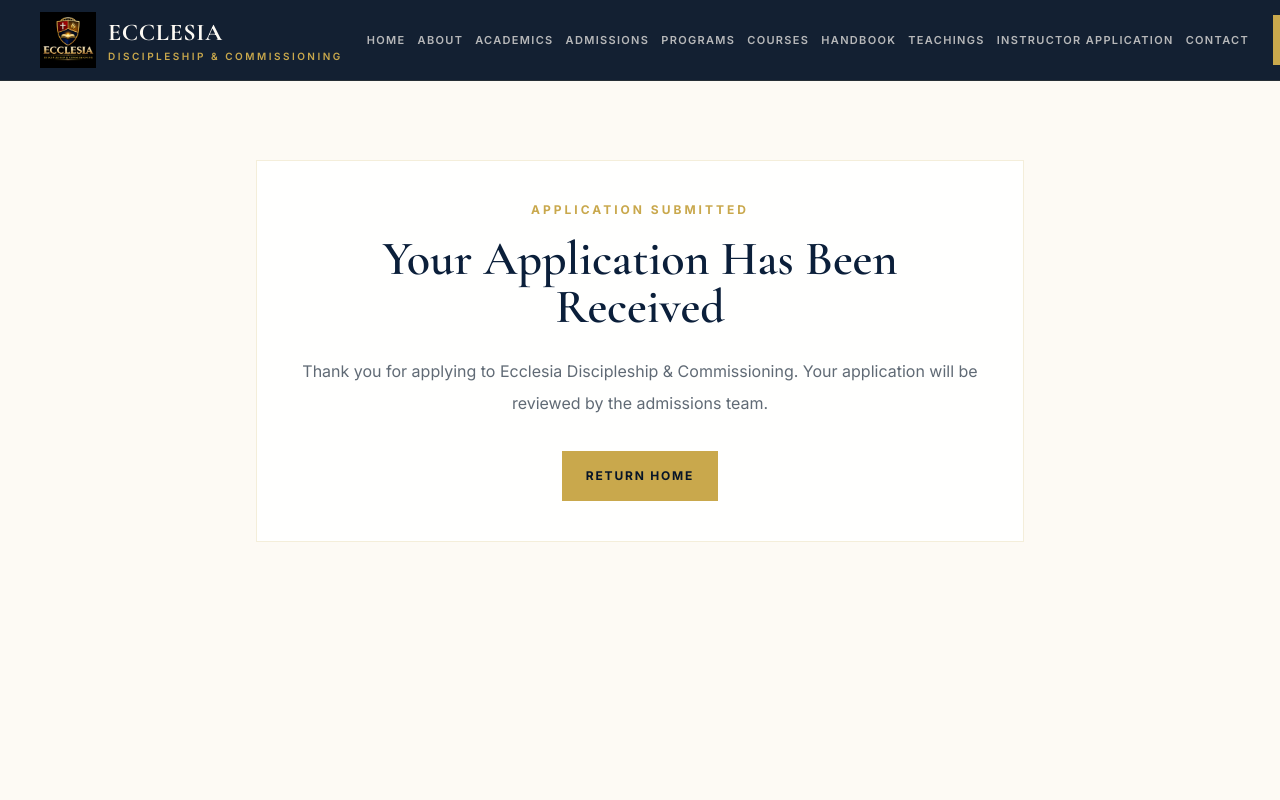
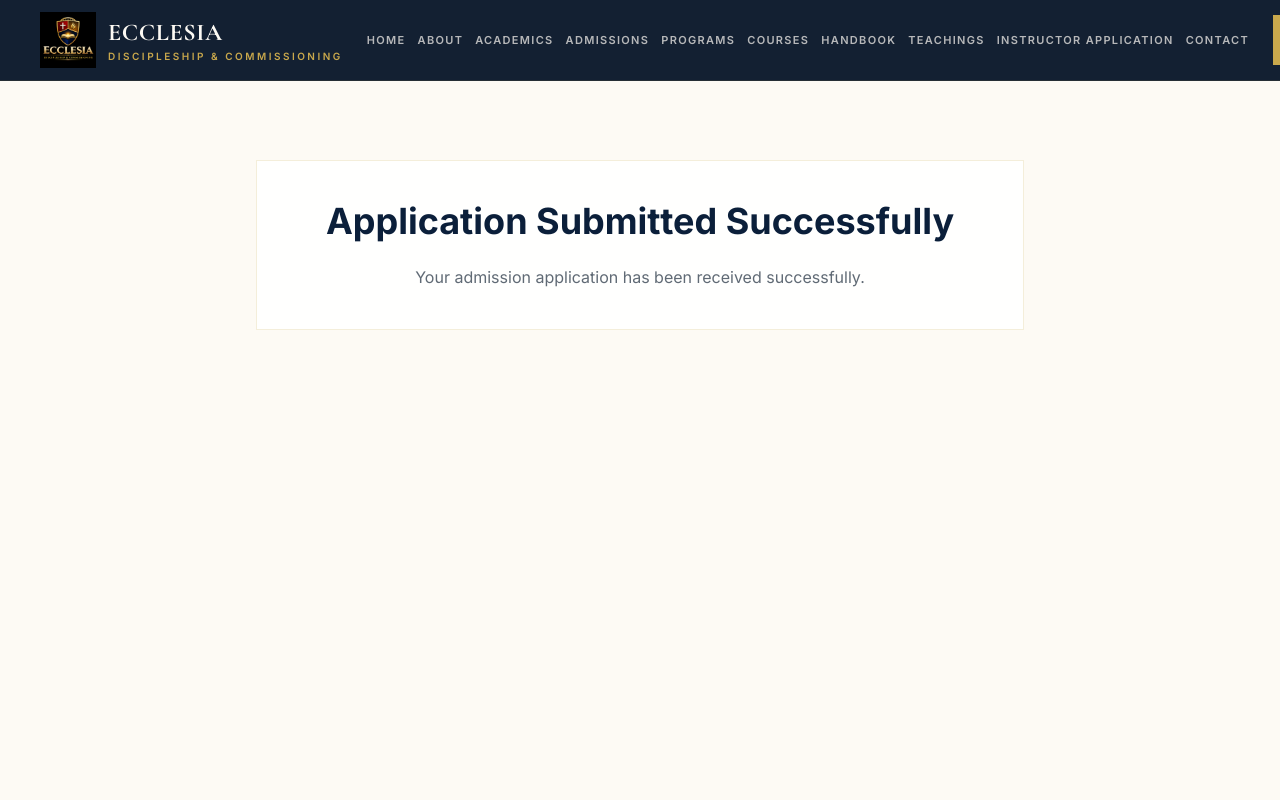
Before and after one commit to discpsam-ai/edc-seminary, a Next.js app: page /admissions/apply/success in a window 1280 px wide. Shown: the top 800 px of the page. Built offline with nearby package versions, Linux system fonts and the light colour scheme.

Commit message:
Fix admission success page

```diff
--- a/app/admissions/apply/success/page.tsx
+++ b/app/admissions/apply/success/page.tsx
@@ -1,23 +1,14 @@
-import Link from "next/link";
-
 export default function AdmissionSuccessPage() {
   return (
     <main className="min-h-screen bg-[#fdfaf4] px-6 py-20">
       <section className="mx-auto max-w-3xl border border-[#c9a84c]/20 bg-white/90 p-10 text-center">
-        <p className="section-label">Application Submitted</p>
-
-        <h1 className="mt-4 font-edc-serif text-5xl font-semibold text-[#0b1f3a]">
-          Your Application Has Been Received
+        <h1 className="text-4xl font-bold text-[#0b1f3a]">
+          Application Submitted Successfully
         </h1>
 
-        <p className="mt-6 leading-8 text-[#1c2b3a]/70">
-          Thank you for applying to Ecclesia Discipleship & Commissioning.
-          Your application will be reviewed by the admissions team.
+        <p className="mt-6 text-[#1c2b3a]/70">
+          Your admission application has been received successfully.
         </p>
-
-        <Link href="/" className="btn-gold mt-8">
-          Return Home
-        </Link>
       </section>
     </main>
   );
```
